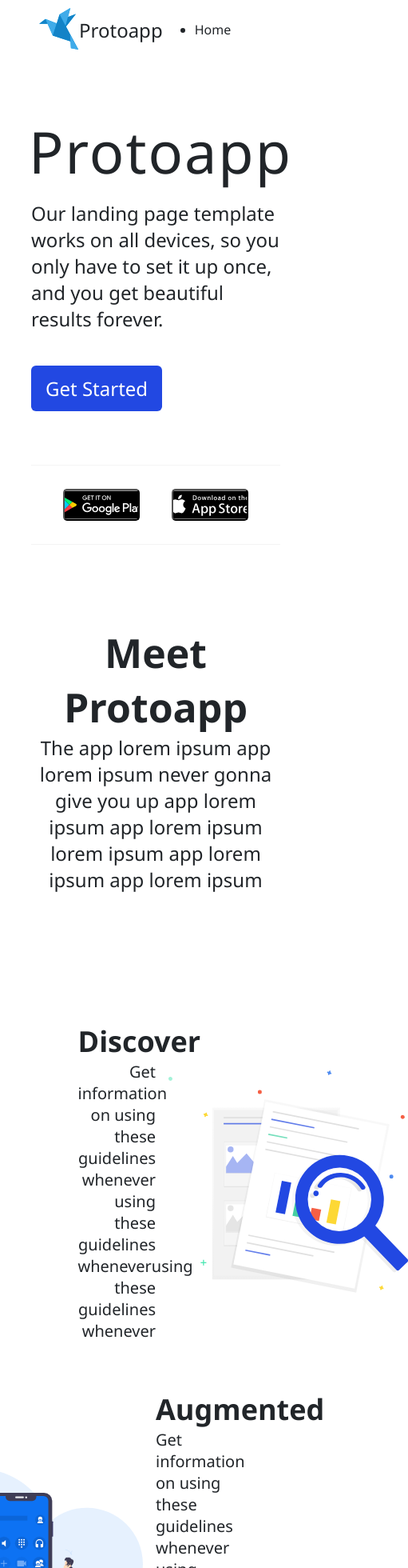
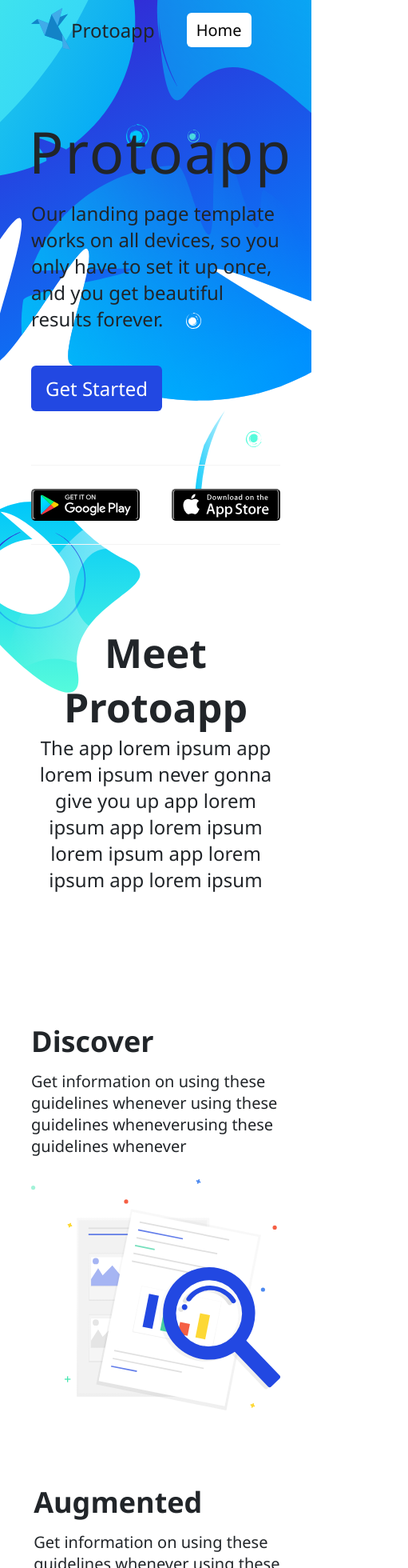
Before and after one commit to renzosayo/frontend-assessment, a React app: page / in a window 390 px wide. Shown: the top 1960 px of the page at 80% size, 511 px wide, since content can reach past the window. Built offline with nearby package versions, Linux system fonts and the light colour scheme.

Commit message:
Add background images/decals

```diff
--- a/src/assets/styles.css
+++ b/src/assets/styles.css
@@ -17,6 +17,14 @@
   margin: 0px;
   box-sizing: border-box;
   font-family: "Segoe UI", Tahoma, Geneva, Verdana, sans-serif;
+}
+
+body {
+  background-image: url("./images/bg-leaves.svg"), url("./images/bg-decals.svg"),
+    url("./images/bg-decals3.svg");
+  background-repeat: no-repeat;
+  /* sloppy positioning */
+  background-position: top right, left 10%, right 92.3%;
 }
 
 .image--small {
@@ -57,7 +65,7 @@
 .section__text {
   font-size: var(--small);
   font-weight: 100;
-  width: min(700px, 100%);
+  max-width: 600px;
   margin-bottom: 30px;
 }
 
@@ -84,13 +92,14 @@
 }
 
 .container--full {
-  width: 100dvw;
+  /* 100dvw adds bottom scroll for some reason */
+  width: 99dvw;
 }
 
 .header {
   display: flex;
   align-items: center;
-  padding: 10px;
+  padding: 10px 0px;
   height: auto;
 }
 
@@ -98,6 +107,23 @@
   font-size: var(--small);
   font-weight: 400;
   margin-right: 40px;
+}
+
+.header__nav {
+  list-style-type: none;
+}
+
+.header__nav__btn {
+  font-size: var(--very-small);
+  border: none;
+  background-color: var(--white);
+  padding: 8px 12px;
+  border-radius: 6px;
+  transition: transform 0.3s ease-in-out;
+}
+
+.header__nav__btn:hover {
+  transform: scale(1.2);
 }
 
 .main {
@@ -129,6 +155,23 @@
   background-color: var(--blue);
 }
 
+.deep-dive {
+  position: relative;
+}
+
+.deep-dive::after {
+  content: "";
+  display: block;
+  position: absolute;
+  width: 200px;
+  height: 200px;
+  background-image: url("./images/bg-decals2.svg");
+  background-repeat: no-repeat;
+  background-size: contain;
+  right: 0px;
+  top: -30px;
+}
+
 .btn {
   cursor: pointer;
 }
@@ -137,7 +180,7 @@
   max-height: 100px;
   flex-direction: row;
   gap: 40px;
-  padding: 40px;
+  padding: 40px 0px;
 }
 
 .download--divider {
@@ -152,6 +195,11 @@
   background-repeat: no-repeat;
   background-size: cover;
   border-radius: 5px;
+  transition: transform 0.2s ease-in-out;
+}
+
+.download__btn:hover {
+  transform: scale(1.2);
 }
 
 .download__btn--app-store {
@@ -185,10 +233,12 @@
 
 .item__text-panel__title {
   font-size: var(--medium);
+  margin-bottom: 12px;
 }
 
 .item__text-panel__text {
   font-size: var(--very-small);
+  margin-bottom: 12px;
 }
 
 .align-left {
@@ -203,7 +253,7 @@
   display: flex;
   flex-wrap: wrap;
   justify-content: center;
-  gap: 8px;
+  gap: 20px;
 }
 
 .card {
@@ -213,7 +263,6 @@
   max-width: 600px;
   min-height: 350px;
   padding: 30px;
-  margin: 12px;
   color: var(--white);
 }
 
@@ -237,7 +286,6 @@
   background-color: rgba(67, 67, 67, 0.4);
   border: none;
   align-self: center;
-  padding: 6px;
 }
 
 .card__title {
@@ -263,13 +311,14 @@
   display: flex;
   justify-content: center;
   padding: 40px 0px 20px 0px;
+  margin-top: 250px;
 }
 
 .footer__content {
   display: grid;
   grid-template-columns: auto 1fr;
   grid-template-rows: repeat(4, auto);
-  gap: 6px;
+  gap: 10px;
 }
 
 .footer__title {
@@ -294,3 +343,48 @@
   grid-column: 1 / -1;
   margin-top: 20px;
 }
+
+@media screen and (max-width: 640px) {
+  .image--average {
+    max-width: 100px;
+    max-height: 100px;
+  }
+
+  .image--large {
+    min-width: 200px;
+    min-height: 200px;
+  }
+
+  .item {
+    flex-wrap: wrap;
+    max-height: 700px;
+  }
+
+  .item--reverse {
+    flex-direction: row-reverse;
+  }
+
+  .item__text-panel {
+    width: 99%;
+    text-align: left;
+  }
+
+  .item__image {
+    width: 100%;
+    margin-bottom: 30px;
+  }
+
+  .card {
+    margin: 0px;
+    flex-wrap: wrap;
+    justify-content: center;
+  }
+
+  .card__half {
+    gap: 16px;
+  }
+
+  .container--narrow {
+    width: 80dvw;
+  }
+}
--- a/src/components/App.jsx
+++ b/src/components/App.jsx
@@ -64,7 +64,8 @@ function App() {
         text={
           "The app lorem ipsum app lorem ipsum never gonna give you up app lorem ipsum app lorem ipsum lorem ipsum app lorem ipsum app lorem ipsum"
         }
-      ></Section>
+        classToAdd="meet-protoapp"
+      />
       <Section
         children={
           <>
@@ -80,6 +81,7 @@ function App() {
         color={"blue"}
         isFullWidth={true}
         children={<Download />}
+        classToAdd="deep-dive"
       />
       <Section
         title={"Last Call to Action"}
@@ -90,6 +92,7 @@ function App() {
             <Card item={cards[1]} color="blue-green" />
           </div>
         }
+        classToAdd="call-to-action"
       />
       <Footer />
     </>
--- a/src/components/Header.jsx
+++ b/src/components/Header.jsx
@@ -7,7 +7,9 @@ function Header() {
       <img src={logo} alt="protoapp logo" className="image--small" />
       <h1 className="header__title black">Protoapp</h1>
       <ul className="header__nav black">
-        <li>Home</li>
+        <li>
+          <button className="header__nav__btn btn">Home</button>
+        </li>
       </ul>
     </div>
   );
--- a/src/components/Section.jsx
+++ b/src/components/Section.jsx
@@ -6,13 +6,15 @@ function Section({
   children = null,
   color = "white",
   isFullWidth = false,
+  classToAdd = "",
 }) {
   return (
     <div
       className={
         "section container section--centered" +
         (color === "blue" ? " section--blue" : "") +
-        (isFullWidth ? " container--full" : "")
+        (isFullWidth ? " container--full" : "") +
+        ` ${classToAdd}`
       }
     >
       {title && (
--- a/src/index.html
+++ b/src/index.html
@@ -3,7 +3,7 @@
   <head>
     <meta charset="UTF-8" />
     <meta name="viewport" content="width=device-width, initial-scale=1.0" />
-    <title>Document</title>
+    <title>Protoapp</title>
   </head>
   <body>
     <div id="root"></div>
```
